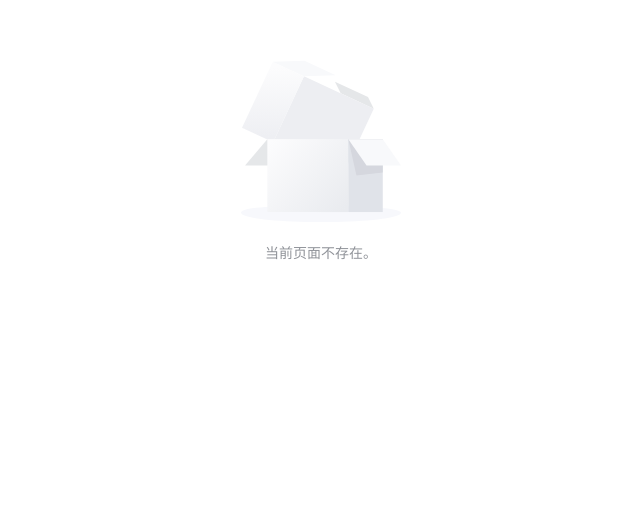
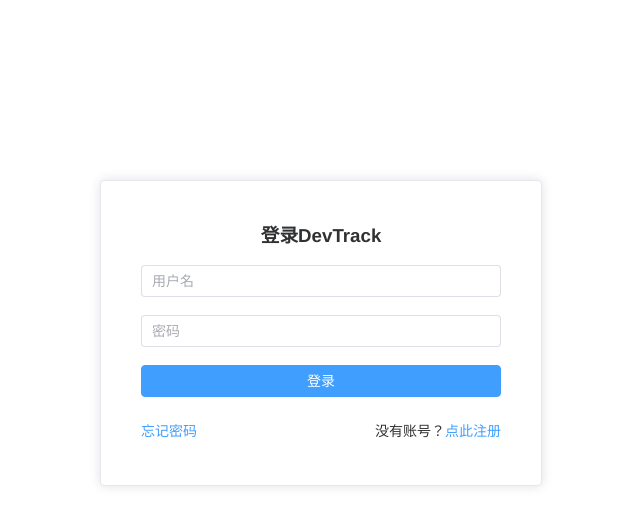
Before and after one commit to so-sleepy-aaa/DevTrack-Web-TS, a Vue app: page /signin in a window 1280 px wide. Before the commit this address led to /404. Shown: the top 526 px of the page, without its empty margins (319-959 px from the left). Built offline with nearby package versions, Linux system fonts and the light colour scheme.

Commit message:
feat: Sign in form

```diff
--- /dev/null
+++ b/src/components/form/SignInForm.vue
@@ -0,0 +1,81 @@
+<template>
+    <el-form :model="signInForm" :rules="signInFormRules" ref="signInFormRef" status-icon>
+        <el-form-item prop="username">
+            <el-input type="text" placeholder="用户名" v-model="signInForm.username"/>
+        </el-form-item>
+        <el-form-item prop="password">
+            <el-input type="password" placeholder="密码" v-model="signInForm.password" show-password/>
+        </el-form-item>
+
+        <el-form-item>
+            <el-button class="form-button" type="primary" @click="submitSignInForm" :loading="requestingService">登录</el-button>
+        </el-form-item>
+
+        <el-form-item>
+            <router-link class="el-link el-link--primary" to="/account/forget">忘记密码</router-link>
+            <div style="flex-grow: 1"/>
+            没有账号？
+            <router-link class="el-link el-link--primary" to="/signup">点此注册</router-link>
+        </el-form-item>
+    </el-form>
+</template>
+
+<script lang="ts" setup>
+    import { reactive, ref } from "vue";
+    import { ElMessage, FormInstance, FormRules } from "element-plus";
+
+    import axios from "axios";
+    import ApiUrl from "@/api/ApiUrl";
+    import StatusCode from "@/api/StatusCode";
+    import router from "@/router";
+
+    const requestingService = ref(false);
+    const signInForm = reactive({
+        username: "",
+        password: ""
+    });
+    const signInFormRules: FormRules = {
+        username: [{required: true, message: "请输入用户名。", trigger: "blur"}],
+        password: [{required: true, message: "请输入密码。", trigger: "blur"}],
+    };
+
+    const signInFormRef = ref<FormInstance>();
+
+    function showMessage(message: string, type: "success" | "warning" | "info" | "error") {
+        ElMessage({
+            showClose: false,
+            message,
+            type,
+            duration: 3000
+        });
+    }
+
+    const submitSignInForm = () => {
+        signInFormRef.value?.validate((valid) => {
+            if (valid) {
+                requestingService.value = true;
+                axios.get(ApiUrl.signIn, {params: signInForm, timeout: 3000}).then((res) => {
+                    if (res.data.statusCode === StatusCode.success) {
+                        showMessage("欢迎 " + res.data.resultData.nickname + " ！", "success");
+                        router.push("/");
+                        sessionStorage.setItem("account", JSON.stringify(res.data.resultData));
+                    }
+                    if (res.data.statusCode === StatusCode.userNotExists)
+                        showMessage("用户不存在！", "error");
+                    if (res.data.statusCode === StatusCode.passwordError)
+                        showMessage("密码错误！", "error");
+                    requestingService.value = false;
+                }).catch((error) => {
+                    showMessage("请求超时！", "error");
+                    requestingService.value = false;
+                });
+            }
+        });
+    };
+</script>
+
+<style scoped>
+    .form-button {
+        width: 100%;
+    }
+</style>
--- a/src/router/pages.ts
+++ b/src/router/pages.ts
@@ -1,6 +1,7 @@
 import { RouteRecordRaw } from "vue-router";
 
 import HomeView from "@/views/HomeView.vue";
+import SignIn from "@/views/SignIn.vue";
 
 const pages: Array<RouteRecordRaw> = [
     {
@@ -12,6 +13,11 @@
         path: "/about",
         name: "about",
         component: () => import(/* webpackChunkName: "about" */ "../views/AboutView.vue")
+    },
+    {
+        path: "/signin",
+        name: "signIn",
+        component: SignIn
     }
 ];
 
--- /dev/null
+++ b/src/views/SignIn.vue
@@ -0,0 +1,19 @@
+<template>
+    <el-card class="login-container">
+        <h3>登录DevTrack</h3>
+
+        <SignInForm/>
+    </el-card>
+</template>
+
+<script setup>
+    import SignInForm from "@/components/form/SignInForm";
+</script>
+
+<style scoped>
+    .login-container {
+        width: 400px;
+        margin: 180px auto;
+        padding: 0 20px;
+    }
+</style>
```
